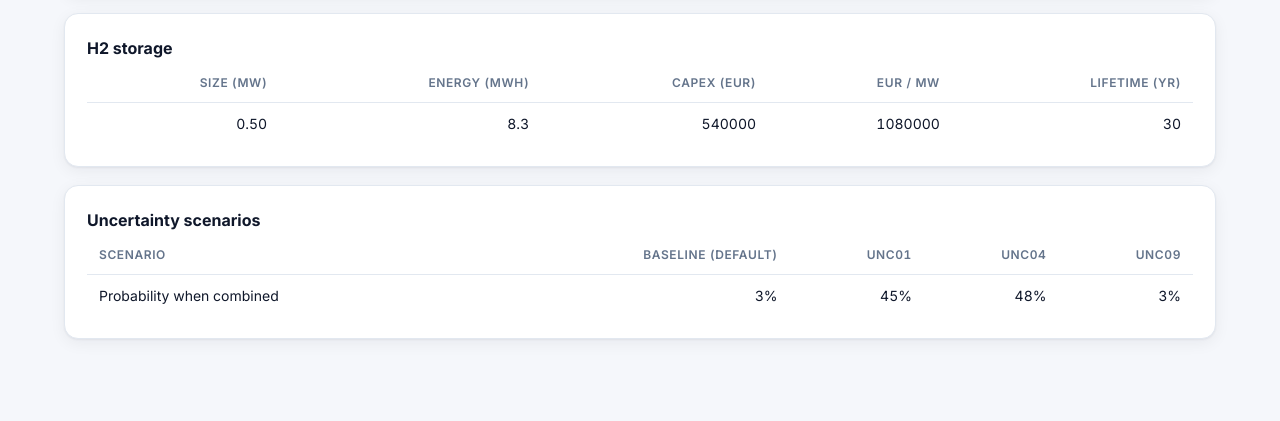
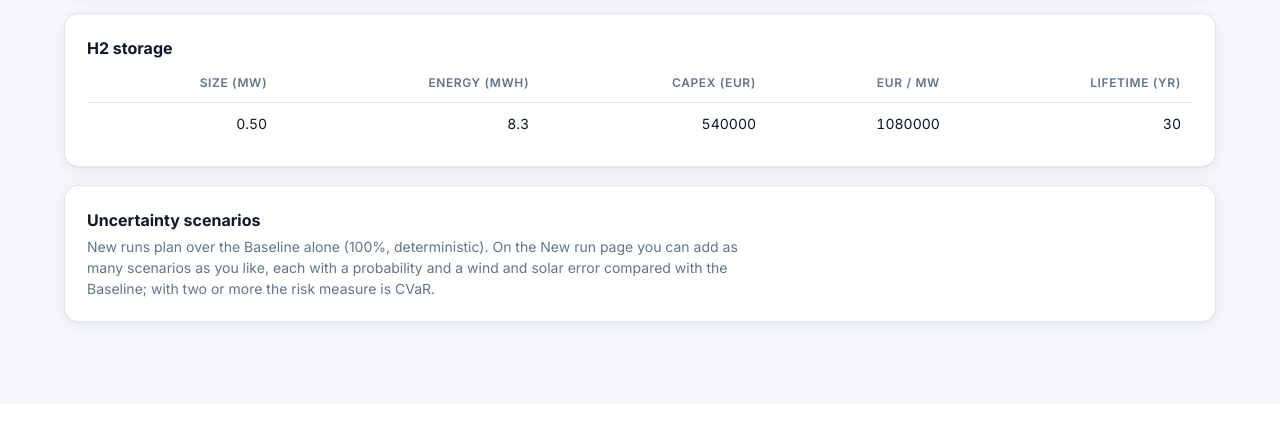
Before and after one commit to Seyed-Amir-Mansouri/Industrial-Site-Investment-Planning, a Django app: page /catalog/ in a window 1280 px wide. Shown: the part 2968-3389 px from the top of the page. After the commit the page ends 3301 px from the top, so only its background shows below. Run offline with Django 5.2, Linux system fonts and the light colour scheme.

Commit message:
Show only the Baseline scenario on the New run page and let users add any number of their own
- Remove the defined unc scenarios from the web form; they remain available on the command line
- + Add scenario adds unlimited custom scenarios, each with a name, probability and wind/solar error versus the Baseline; Remove deletes one
- Reset this section returns to the Baseline alone

```diff
--- a/webui/planner/forms.py
+++ b/webui/planner/forms.py
@@ -1,3 +1,5 @@
+import re
+
 from django import forms
 
 from . import services
@@ -17,7 +19,7 @@ ASSET_LABELS = {
 MWH_ASSETS = {"battery_mw", "tank_mw"}
 MAX_CANDIDATES_PER_ASSET = 8
 MAX_SITES = 6
-MAX_CUSTOM_SCENARIOS = 4
+CUSTOM_FIELD_RE = re.compile(r"^custom_name__(\d+)$")
 
 
 class PlanRunForm(forms.Form):
@@ -63,8 +65,10 @@ class PlanRunForm(forms.Form):
 
     def __init__(self, *args, **kwargs):
         super().__init__(*args, **kwargs)
-        self.defaults = services.scenario_defaults()
-        self.scenario_countries = sorted(next(iter(self.defaults.values()))["wind"])
+        all_scenarios = services.scenario_defaults()
+        self.baseline = services.BASELINE_SCENARIO
+        self.defaults = {self.baseline: all_scenarios[self.baseline]}
+        self.scenario_countries = sorted(services.eligible_countries())
         self.fields["countries"].choices = [(c, country_label(c)) for c in services.eligible_countries()]
 
         self.site_defaults = services.site_defaults()
@@ -101,25 +105,12 @@ class PlanRunForm(forms.Form):
                     self.fields[f"cat_mwh__{asset}__{i}"] = forms.FloatField(
                         required=False, min_value=0, initial=c["mwh"] if c else None, label="Energy (MWh)")
 
-        self.default_scenarios = services.default_scenarios()
-        only_default = len(self.default_scenarios) == 1
-        for s, d in self.defaults.items():
-            on = s in self.default_scenarios
-            self.fields[f"scenario_include__{s}"] = forms.BooleanField(required=False, initial=on)
-            self.fields[f"scenario_prob__{s}"] = forms.FloatField(
-                min_value=0, max_value=100,
-                initial=100.0 if (on and only_default) else round(d["probability"] * 100, 4),
-                label="Probability (%)")
-            for c in self.scenario_countries:
-                self.fields[f"err_wind__{s}__{c}"] = forms.FloatField(
-                    min_value=0, max_value=100, initial=round((1 - d["wind"].get(c, 1.0)) * 100, 4),
-                    label=f"{c} wind error (%)")
-                self.fields[f"err_solar__{s}__{c}"] = forms.FloatField(
-                    min_value=0, max_value=100, initial=round((1 - d["solar"].get(c, 1.0)) * 100, 4),
-                    label=f"{c} solar error (%)")
-
-        for i in range(MAX_CUSTOM_SCENARIOS):
-            self.fields[f"custom_include__{i}"] = forms.BooleanField(required=False, initial=False)
+        self.fields["scenario_include__" + self.baseline] = forms.BooleanField(required=False, initial=True)
+        self.fields["scenario_prob__" + self.baseline] = forms.FloatField(
+            min_value=0, max_value=100, initial=100.0, label="Probability (%)")
+        self.custom_indices = sorted({int(m.group(1)) for k in (self.data or {})
+                                      if (m := CUSTOM_FIELD_RE.match(k))})
+        for i in self.custom_indices:
             self.fields[f"custom_name__{i}"] = forms.CharField(
                 max_length=40, required=False, initial=f"Scenario {i + 1}", label="Name")
             self.fields[f"custom_prob__{i}"] = forms.FloatField(
@@ -177,38 +168,23 @@ class PlanRunForm(forms.Form):
         return rows
 
     @property
-    def scenario_rows(self) -> list[dict]:
-        rows = []
-        for s, d in self.defaults.items():
-            rows.append({
-                "name": services.scenario_label(s),
-                "key": s,
-                "band": "" if s == services.BASELINE_SCENARIO else d.get("systemic_band", ""),
-                "protected": d.get("protected_country", ""),
-                "sys_wind": d.get("systemic_wind_reduction_pct"),
-                "sys_solar": d.get("systemic_solar_reduction_pct"),
-                "include": self[f"scenario_include__{s}"],
-                "prob": self[f"scenario_prob__{s}"],
-                "countries": [{"code": c,
-                               "wind": self[f"err_wind__{s}__{c}"],
-                               "solar": self[f"err_solar__{s}__{c}"]}
-                              for c in self.scenario_countries],
-            })
-        return rows
+    def baseline_row(self) -> dict:
+        """The Baseline scenario's include box and probability."""
+        return {"name": services.scenario_label(self.baseline),
+                "include": self["scenario_include__" + self.baseline],
+                "prob": self["scenario_prob__" + self.baseline]}
 
     @property
     def custom_scenario_rows(self) -> list[dict]:
-        """One hidden card per possible custom scenario: name, probability and uniform wind/solar error."""
-        return [{"index": i, "include": self[f"custom_include__{i}"], "name": self[f"custom_name__{i}"],
-                 "prob": self[f"custom_prob__{i}"], "wind": self[f"custom_wind__{i}"],
-                 "solar": self[f"custom_solar__{i}"]}
-                for i in range(MAX_CUSTOM_SCENARIOS)]
+        """One card per custom scenario the user added: name, probability and uniform wind/solar error."""
+        return [{"index": i, "name": self[f"custom_name__{i}"], "prob": self[f"custom_prob__{i}"],
+                 "wind": self[f"custom_wind__{i}"], "solar": self[f"custom_solar__{i}"]}
+                for i in self.custom_indices]
 
     def _included_scenarios(self, data: dict) -> list[str]:
-        """Keys of every ticked scenario: the defined ones by name, custom ones as ``custom<N>``."""
-        defined = [s for s in self.defaults if data.get(f"scenario_include__{s}")]
-        custom = [f"custom{i + 1}" for i in range(MAX_CUSTOM_SCENARIOS) if data.get(f"custom_include__{i}")]
-        return defined + custom
+        """Keys of every scenario in the run: the Baseline if ticked, and every added scenario as ``custom<N>``."""
+        base = [self.baseline] if data.get("scenario_include__" + self.baseline) else []
+        return base + [f"custom{i + 1}" for i in self.custom_indices]
 
     def _scenario_prob(self, data: dict, key: str) -> float | None:
         if key.startswith("custom") and key[6:].isdigit():
@@ -281,18 +257,13 @@ class PlanRunForm(forms.Form):
         included = self._included_scenarios(d)
         total = sum(self._scenario_prob(d, s) for s in included)
         overrides = {}
-        for s in self.defaults:
-            probability = (d[f"scenario_prob__{s}"] / total) if s in included else 0.0
-            overrides[s] = {
-                "probability": probability,
-                "wind": {c: round(1 - d[f"err_wind__{s}__{c}"] / 100, 6) for c in self.scenario_countries},
-                "solar": {c: round(1 - d[f"err_solar__{s}__{c}"] / 100, 6) for c in self.scenario_countries},
-            }
+        for s in services.all_scenario_names():
+            overrides[s] = {"probability": 0.0}
+        if self.baseline in included:
+            overrides[self.baseline] = {"probability": d["scenario_prob__" + self.baseline] / total}
         labels = {s: services.scenario_label(s) for s in included}
-        for i in range(MAX_CUSTOM_SCENARIOS):
+        for i in self.custom_indices:
             key = f"custom{i + 1}"
-            if key not in included:
-                continue
             name = (d.get(f"custom_name__{i}") or "").strip() or f"Scenario {i + 1}"
             labels[key] = name
             overrides[key] = {
--- a/webui/planner/services.py
+++ b/webui/planner/services.py
@@ -231,6 +231,13 @@ def scenario_defaults() -> dict[str, dict]:
 
 
 @lru_cache(maxsize=1)
+def all_scenario_names() -> list[str]:
+    """Every scenario defined in ``inputs/uncertainty_scenarios.json``, planning or not."""
+    path = PROJECT_ROOT / "inputs" / "uncertainty_scenarios.json"
+    return list(json.loads(path.read_text(encoding="utf-8"))["scenarios"])
+
+
+@lru_cache(maxsize=1)
 def default_scenarios() -> list[str]:
     """Scenarios ticked on a new run, from ``default_scenarios`` in ``inputs/uncertainty_scenarios.json``."""
     path = PROJECT_ROOT / "inputs" / "uncertainty_scenarios.json"
--- a/webui/planner/templates/planner/catalog.html
+++ b/webui/planner/templates/planner/catalog.html
@@ -83,11 +83,6 @@
 
 <div class="card">
   <h2>Uncertainty scenarios</h2>
-  <table>
-    <thead><tr><th>Scenario</th>{% for sc in scenarios %}<th class="num">{{ sc.label }}{% if sc.default %} (default){% endif %}</th>{% endfor %}</tr></thead>
-    <tbody>
-      <tr><td>Probability when combined</td>{% for sc in scenarios %}<td class="num">{% widthratio sc.prob 1 100 %}%</td>{% endfor %}</tr>
-    </tbody>
-  </table>
+  <p class="lede">New runs plan over the {{ baseline_label }} alone (100%, deterministic). On the New run page you can add as many scenarios as you like, each with a probability and a wind and solar error compared with the {{ baseline_label }}; with two or more the risk measure is CVaR.</p>
 </div>
 {% endblock %}
--- a/webui/planner/views.py
+++ b/webui/planner/views.py
@@ -109,7 +109,5 @@ def catalog(request):
         "site": services.site_assumptions(),
         "service_labels": services.SERVICE_LABELS,
         "asset_labels": ASSET_LABELS,
-        "scenarios": [{"label": services.scenario_label(s), "prob": p, "default": s in services.default_scenarios()}
-                      for s, p in sorted(services.scenario_probabilities().items(),
-                                         key=lambda kv: kv[0] != services.BASELINE_SCENARIO)],
+        "baseline_label": services.scenario_label(services.BASELINE_SCENARIO),
     })
```
Also changed, not shown: webui/planner/templates/planner/new.html (+53 -54 lines), README.md.
